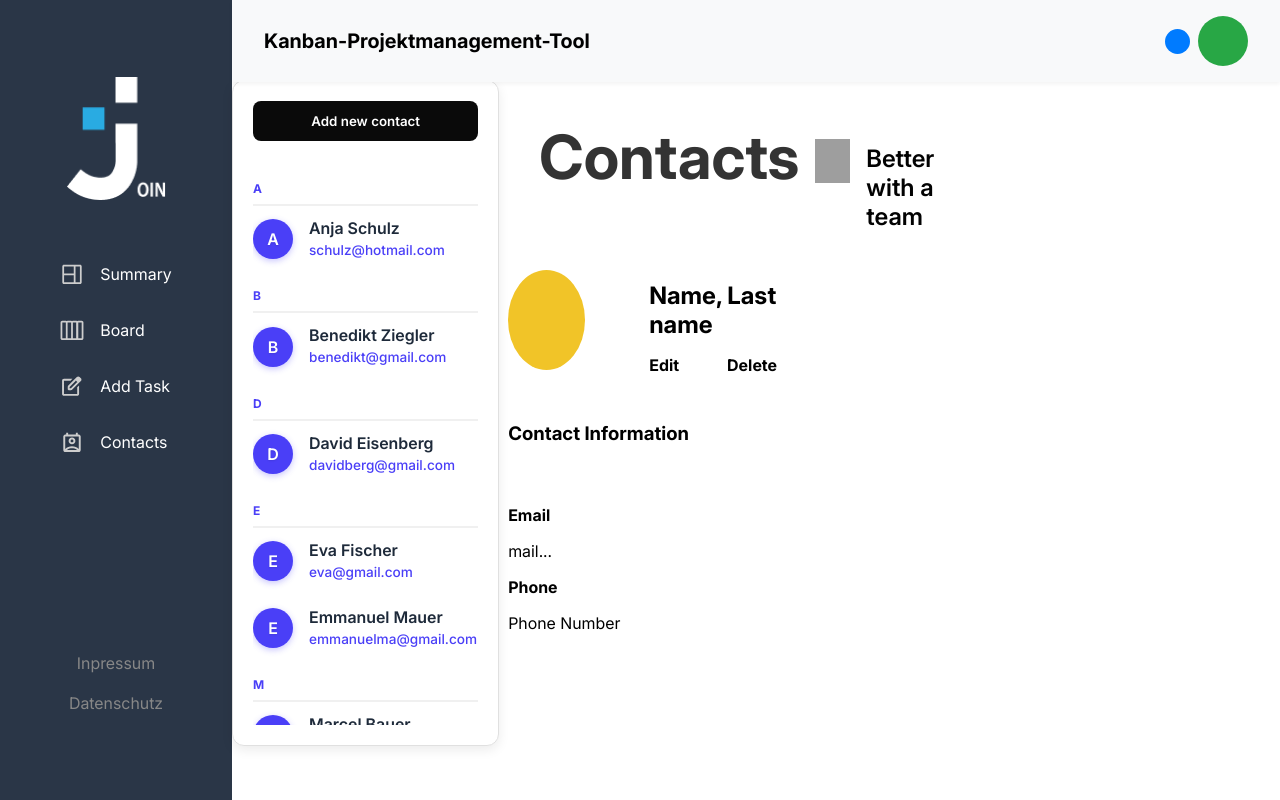
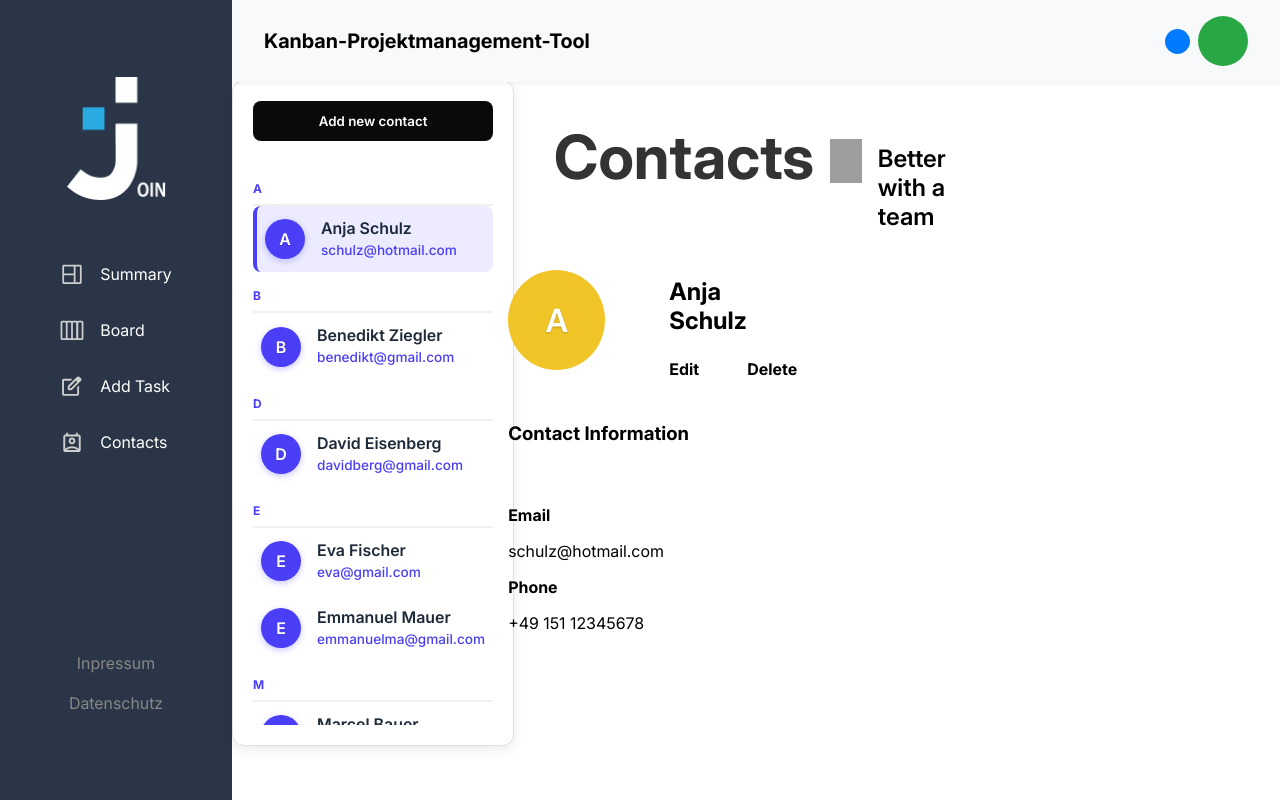
Before and after one commit to Stack8871/Join-Workflow, an Angular app: page / in a window 1280 px wide. Built offline with nearby package versions, Linux system fonts and the light colour scheme; grey boxes are pictures that could not be loaded.

Commit message:
update contcts click list and detail

```diff
--- a/src/app/contacts-sektion/contacts/contacts.html
+++ b/src/app/contacts-sektion/contacts/contacts.html
@@ -11,7 +11,9 @@
           <div class="group-header">{{ group.key }}</div>
 
           @for (contact of group.value; track contact.email) {
-            <div class="contact-item">
+            <div class="contact-item"
+                 [class.selected]="selectedContact && selectedContact.email === contact.email"
+                 (click)="selectContact(contact)">
               <div class="circle">{{ getInitials(contact.name) }}</div>
 
               <div class="info">
@@ -35,11 +37,12 @@
   </div>
 
   <section class="contacts-detail-container">
+    @if (selectedContact) {
     <div class="contacts-detail">
       <div class="circle-initial">
-        <div class="circle-come-in"></div>
+        <div class="circle-come-in">{{ getInitials(selectedContact.name) }}</div>
         <div class="alignment">
-        <h2>Name, Last name</h2>
+        <h2>{{ selectedContact.name }}</h2>
 
           <div class="edit">
               <h4>Edit</h4>
@@ -52,11 +55,12 @@
             <h3>Contact Information</h3>
 
             <h4>Email</h4>
-            <p>mail...</p>
+            <p>{{ selectedContact.email }}</p>
 
             <h4>Phone</h4>
-            <p>Phone Number</p>
+            <p>{{ selectedContact.phone }}</p>
           </div>
     </div>
+    }
   </section>
 </div>
--- a/src/app/contacts-sektion/contacts/contacts.scss
+++ b/src/app/contacts-sektion/contacts/contacts.scss
@@ -107,15 +107,21 @@
 .contact-item {
   display: flex;
   align-items: center;
-  padding: 0.75rem 0;
+  padding: 0.75rem 0.5rem;
   transition: all 0.2s ease;
   cursor: pointer;
+  border-radius: 8px;
 
   &:last-child {
     border-bottom: none;
   }
   &:hover {
     background-color: #f8f9fa;
+  }
+
+  &.selected {
+    background-color: rgba(74, 63, 247, 0.1);
+    border-left: 4px solid #4a3ff7;
   }
 }
 
@@ -171,11 +177,24 @@
   gap: 4rem;
   align-items: center;
 }
+
+.alignment {
+  display: flex;
+  flex-direction: column;
+  gap: 0.5rem;
+}
 .circle-come-in {
   width: 100px;
   height: 100px;
   border-radius: 50%;
-  background-color: #f1c428; /* Grün z. B. für „Login“ oder Status */
+  background-color: #f1c428;
+  display: flex;
+  align-items: center;
+  justify-content: center;
+  font-weight: 600;
+  font-size: 2rem;
+  color: white;
+  text-shadow: 0 1px 2px rgba(0, 0, 0, 0.2);
 }
 .edit {
   display: flex;
--- a/src/app/contacts-sektion/contacts/contacts.ts
+++ b/src/app/contacts-sektion/contacts/contacts.ts
@@ -1,4 +1,4 @@
-import { Component } from '@angular/core';
+import { Component, OnInit } from '@angular/core';
 import { ContactService } from '../contact-service';
 import { CommonModule } from '@angular/common';
 
@@ -15,10 +15,23 @@ interface Contact {
   templateUrl: './contacts.html',
   styleUrl: './contacts.scss'
 })
-export class Contacts {
+export class Contacts implements OnInit {
   constructor(private contactService: ContactService) {}
+  selectedContact: Contact | null = null;
+
+  ngOnInit(): void {
+    // Select the first contact by default if contacts exist
+    if (this.contacts.length > 0) {
+      this.selectContact(this.contacts[0]);
+    }
+  }
+
   addContact(): void {
     this.contactService.triggerAddContact();
+  }
+
+  selectContact(contact: Contact): void {
+    this.selectedContact = contact;
   }
   contacts: Contact[] = [
     {
```
